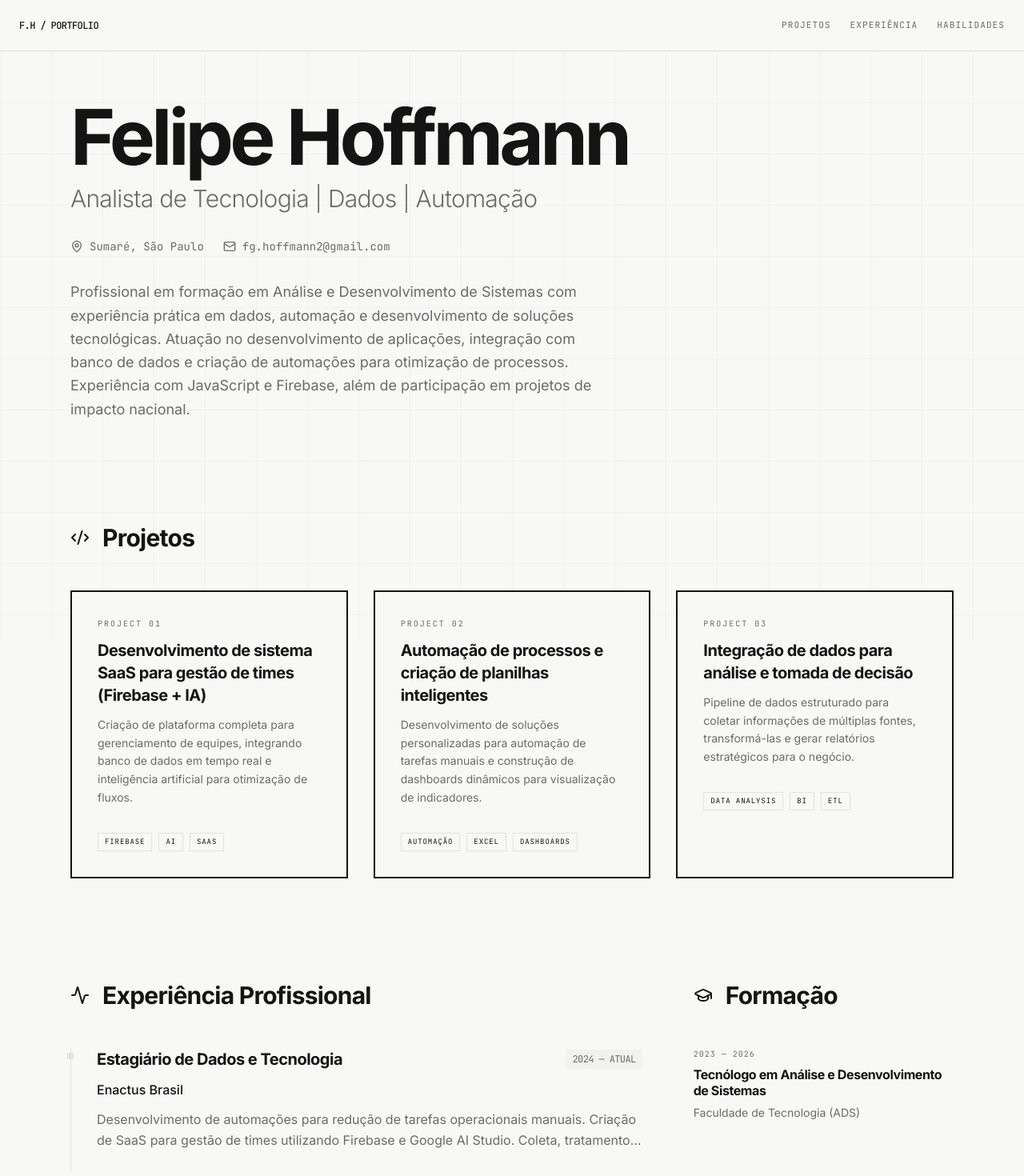
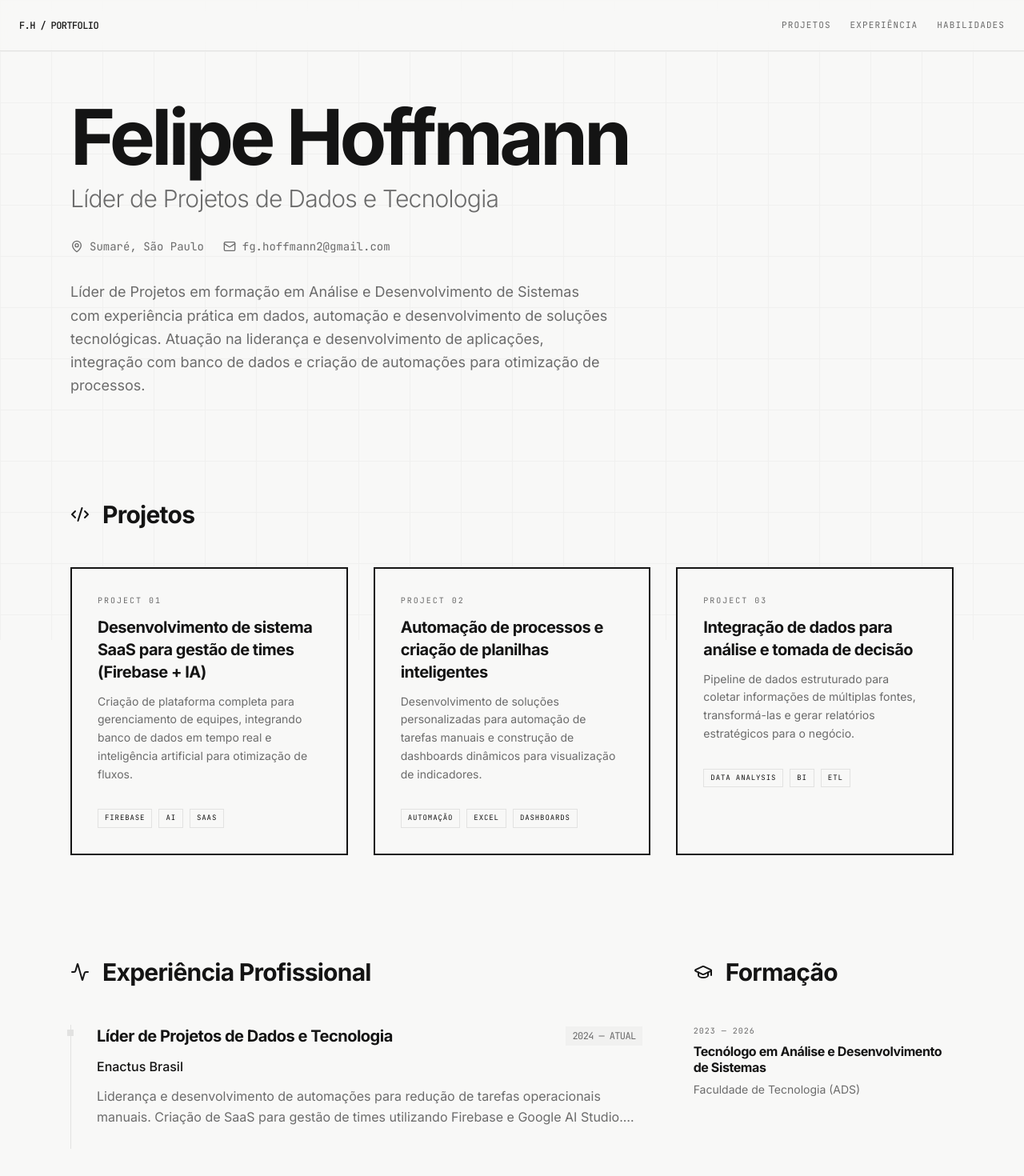
Before and after one commit to FelipeHoffmann00/Felipe-Hoffmann, a React (Vite) app: page / in a window 1280 px wide. Shown: the top 1470 px of the page at 80% size. Built offline with nearby package versions, Linux system fonts and the light colour scheme.

Commit message:
refactor: update professional title and summary
Update the profile title, summary, and current role to reflect current responsibilities and leadership focus.

```diff
--- a/src/constants.ts
+++ b/src/constants.ts
@@ -31,17 +31,17 @@ export interface Project {
 
 export const RESUME_DATA = {
   name: "Felipe Hoffmann",
-  title: "Analista de Tecnologia | Dados | Automação",
+  title: "Líder de Projetos de Dados e Tecnologia",
   location: "Sumaré, São Paulo",
   email: "fg.hoffmann2@gmail.com",
   phone: "(19) 9 8251-5435",
-  summary: "Profissional em formação em Análise e Desenvolvimento de Sistemas com experiência prática em dados, automação e desenvolvimento de soluções tecnológicas. Atuação no desenvolvimento de aplicações, integração com banco de dados e criação de automações para otimização de processos. Experiência com JavaScript e Firebase, além de participação em projetos de impacto nacional.",
+  summary: "Líder de Projetos em formação em Análise e Desenvolvimento de Sistemas com experiência prática em dados, automação e desenvolvimento de soluções tecnológicas. Atuação na liderança e desenvolvimento de aplicações, integração com banco de dados e criação de automações para otimização de processos.",
   experience: [
     {
       company: "Enactus Brasil",
-      role: "Estagiário de Dados e Tecnologia",
+      role: "Líder de Projetos de Dados e Tecnologia",
       period: "2024 — Atual",
-      description: "Desenvolvimento de automações para redução de tarefas operacionais manuais. Criação de SaaS para gestão de times utilizando Firebase e Google AI Studio. Coleta, tratamento e análise de dados para geração de insights estratégicos.",
+      description: "Liderança e desenvolvimento de automações para redução de tarefas operacionais manuais. Criação de SaaS para gestão de times utilizando Firebase e Google AI Studio. Coleta, tratamento e análise de dados para geração de insights estratégicos.",
       technologies: ["JavaScript", "Firebase", "Google AI Studio", "Python", "SQL"],
       url: "https://enactus.org.br/"
     },
```
